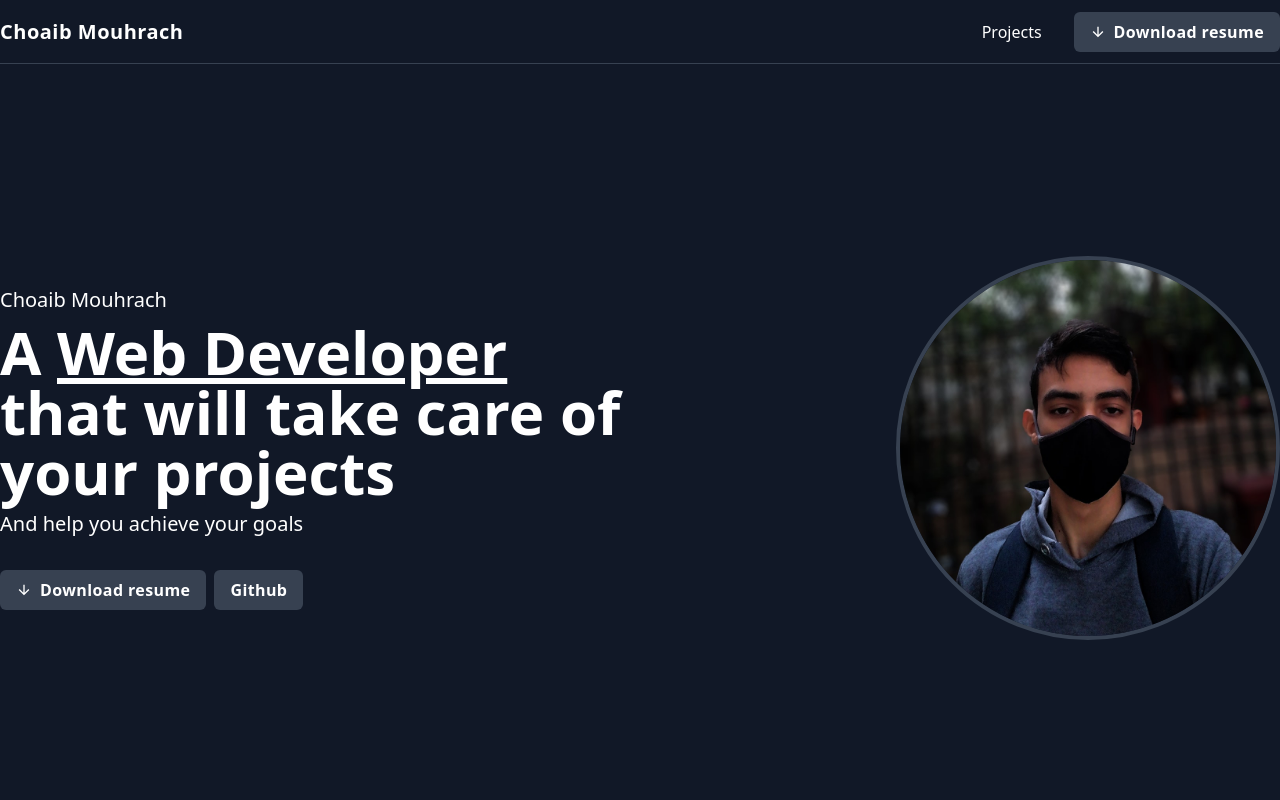
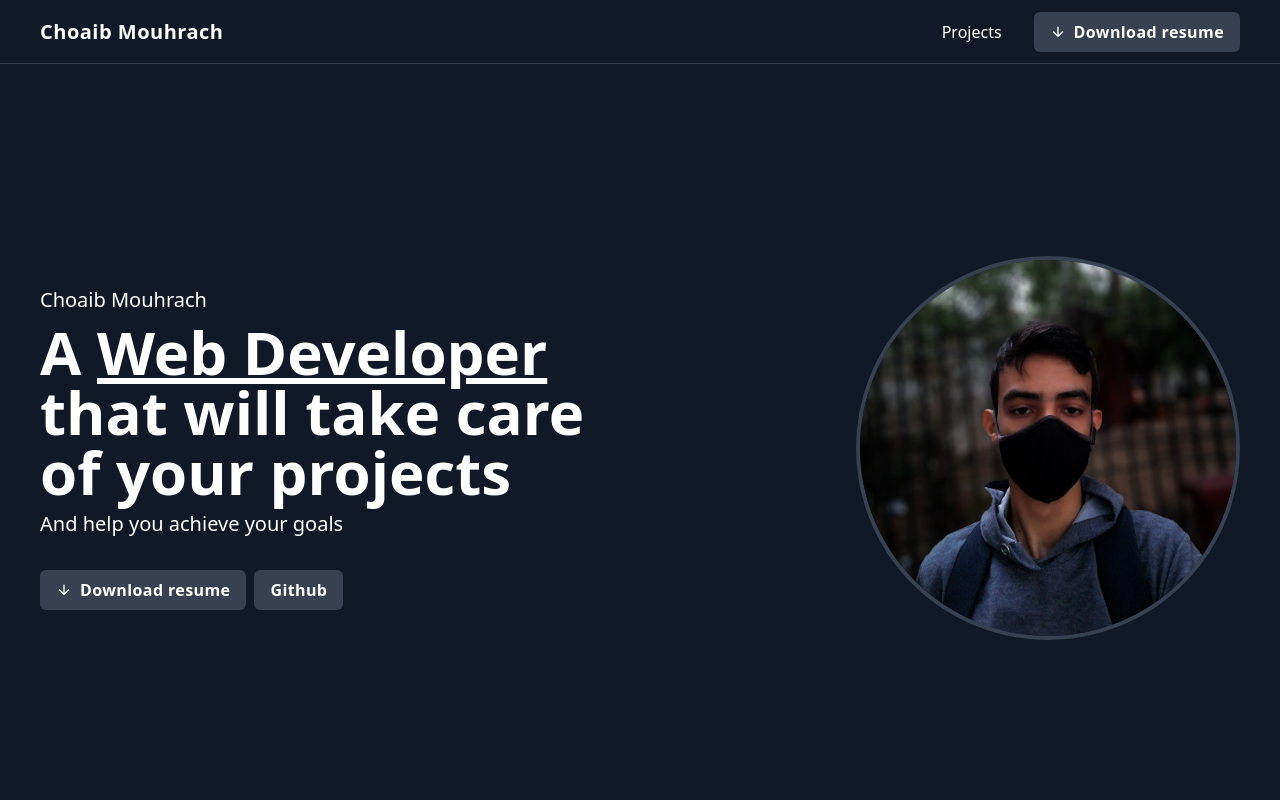
Before and after one commit to ChoaibMouhrach/portfolio, a Next.js app: page / in a window 1280 px wide. Shown: the top 800 px of the page. Built offline with nearby package versions, Linux system fonts and the light colour scheme.

Commit message:
changing container width

```diff
--- a/tailwind.config.js
+++ b/tailwind.config.js
@@ -9,12 +9,12 @@ module.exports = {
     extend: {
       container: {
         center: true,
-        padding: {
-          DEFAULT: '1rem',
-          sm: '2rem',
-          lg: '4rem',
-          xl: '5rem',
-          '2xl': '6rem',
+        // default breakpoints but with 40px removed
+        screens: {
+          sm: '600px',
+          md: '800px',
+          lg: '1000px',
+          xl: '1200px',
         },
       },
       backgroundImage: {
```
